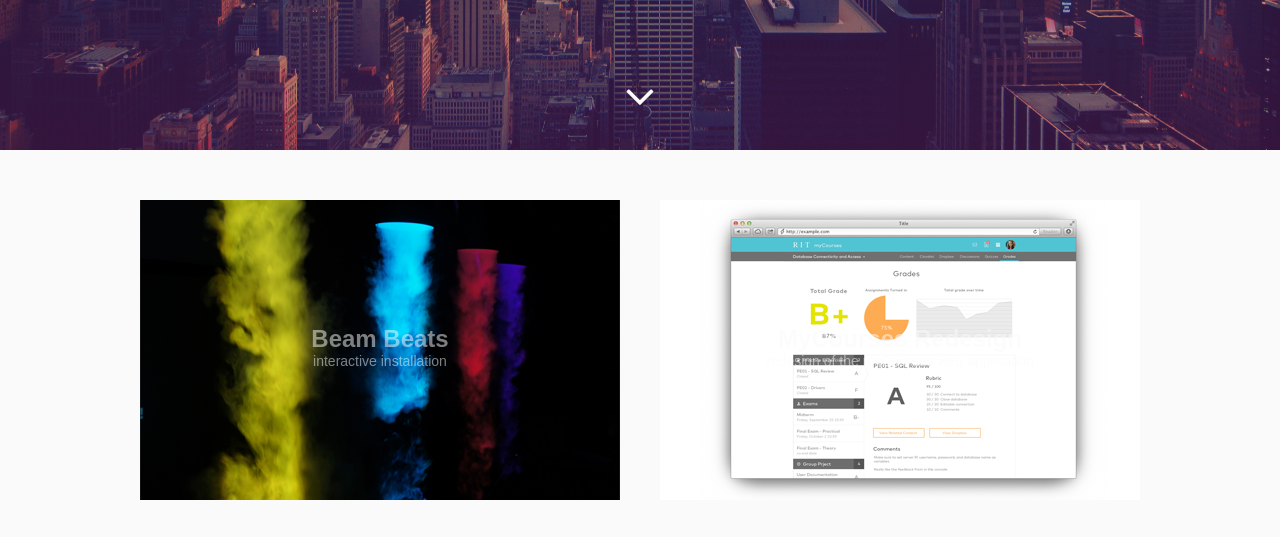
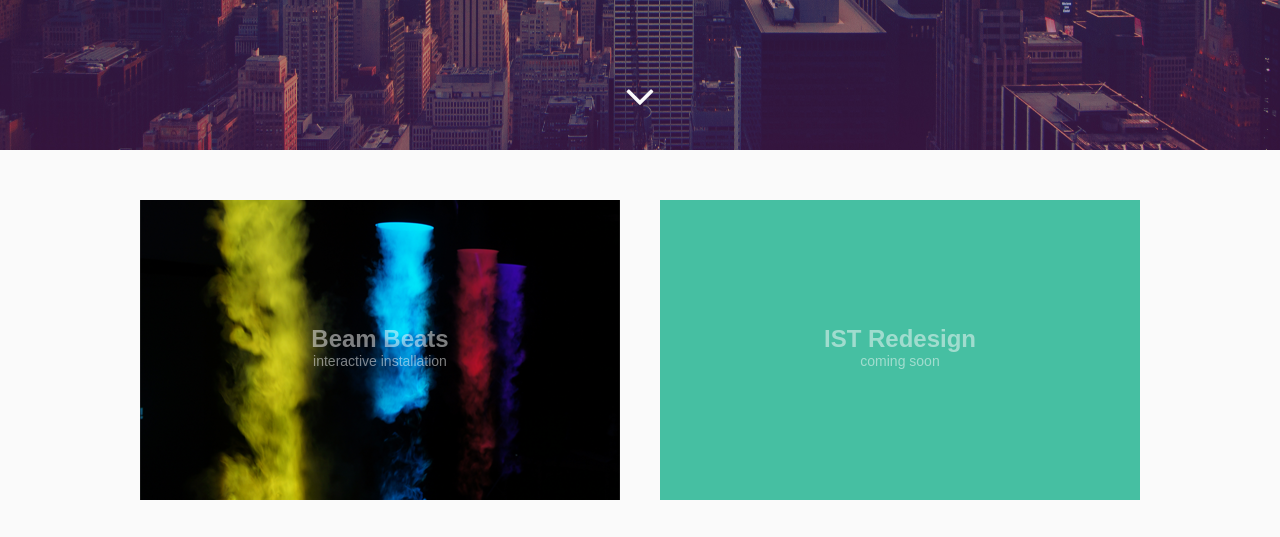
Before and after one commit to YouMeKim/yumi-kim, a PHP site: page / in a window 1280 px wide. Shown: the part 480-1017 px from the top of the page. Run offline with PHP 8.4, Linux system fonts and the light colour scheme; some web fonts are replaced.

Commit message:
add go fish and ist projects to index page

```diff
--- a/index.php
+++ b/index.php
@@ -26,10 +26,24 @@
                     <p>interactive installation</p>
                 </div>
             </a></div>
+            <div id="ist" class="project"><!-- <a href="ist.php"> --><a>
+                <div class="project-desc">
+                    <h1>IST Redesign</h1>
+                    <!-- <p>redesign of the RIT IST website</p> -->
+                    <p>coming soon</p>
+                </div>
+            </a></div>
             <div id="my-courses" class="project"><a href="mycourses.php">
                 <div class="project-desc">
                     <h1>MyCourses Redesign</h1>
                     <p>redesign of the myCourses web application</p>
+                </div>
+            </a></div>
+            <div id="go-fish" class="project"><!-- <a href="gofish.php"> --><a>
+                <div class="project-desc">
+                    <h1>Go Fish</h1>
+                    <!-- <p>go fish card game</p> -->
+                    <p>coming soon</p>
                 </div>
             </a></div>
             <div id="fridge" class="project"><!-- <a href="fridge.php"> --><a>
```
